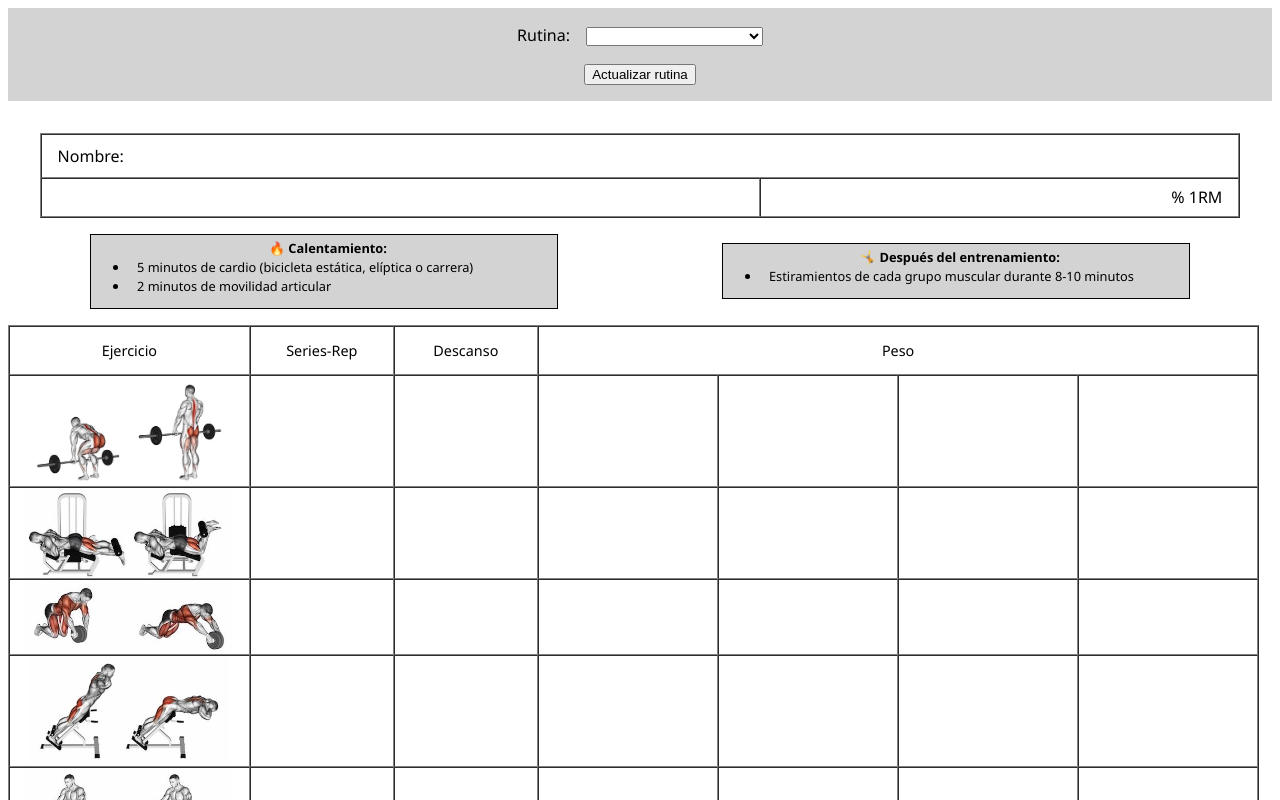
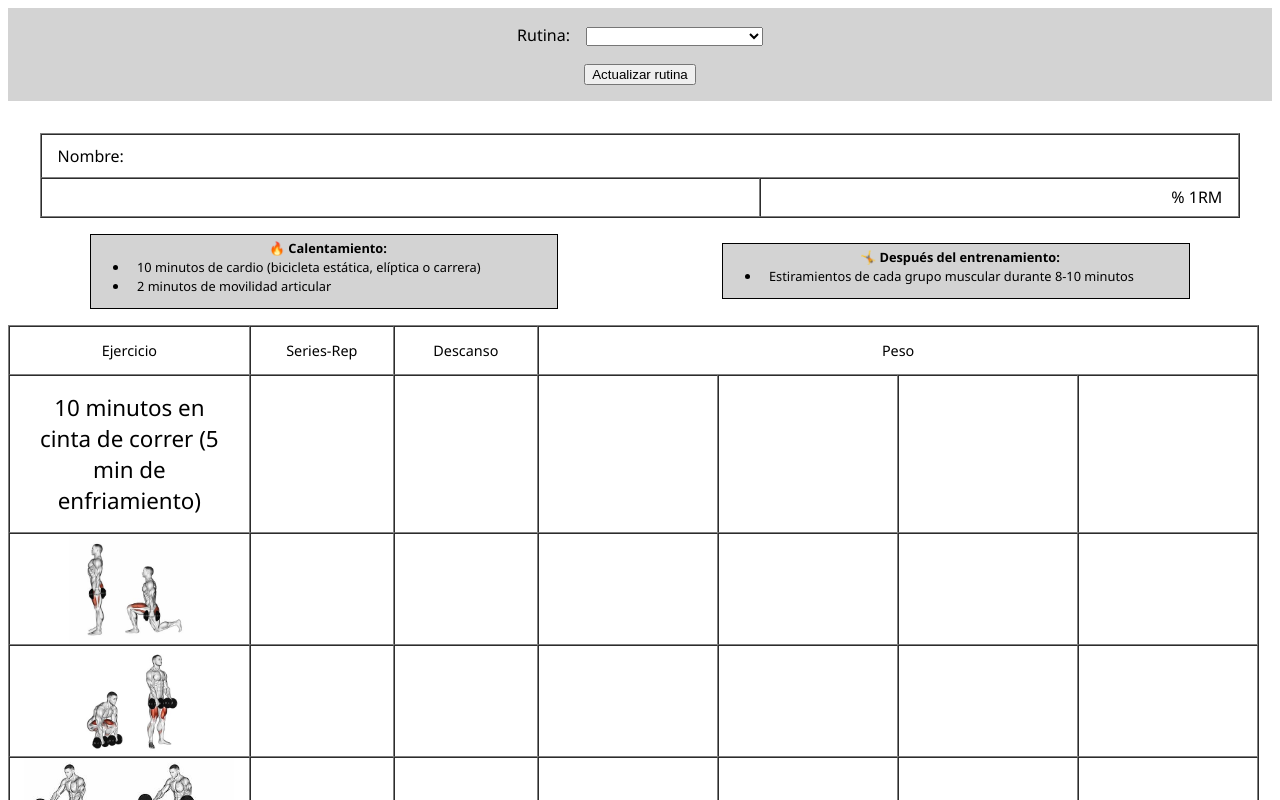
Before and after one commit to fernanfpinformatica/gym-workout-creator, a Vue app: page / in a window 1280 px wide. Shown: the top 800 px of the page. Built offline with nearby package versions, Linux system fonts and the light colour scheme.

Commit message:
Add exercise title instead image and add some women 8 week workout

```diff
--- a/src/App.vue
+++ b/src/App.vue
@@ -12,7 +12,7 @@ import Workout from './components/Workout.vue'
 import WorkoutSelector from './components/WorkoutSelector.vue'
 import workouts from './assets/data/workouts.js'
 
-const workoutKeyname = "dividedRoutineDay7";
+const workoutKeyname = "women8WeeksPlanDay6";
 
 export default {
   name: 'App',
--- a/src/assets/data/workouts.js
+++ b/src/assets/data/workouts.js
@@ -533,6 +533,267 @@ const workouts = {
       }
     ]
   },
+  women8WeeksPlanDay1: {
+    workoutTableData: {
+      type: "cards",
+      titlesList: [
+        "Ejercicio",
+        "Series-Rep",
+        "Descanso",
+        "Peso",
+      ],
+      weightColumnColespan: 4,
+      exercises: [
+        {
+          title: "20 minutos de cardio (5 min de enfriamiento)",
+        },
+        {
+          imgSrc: require('./../img/Back+Lats/image--009.jpg')
+        },
+        {
+          imgSrc: require('./../img/Biceps/image--030.jpg')
+        },
+        {
+          imgSrc: require('./../img/Triceps/image--017.jpg')
+        },
+        {
+          imgSrc: require('./../img/Shoulders/image--060.jpg')
+        },
+      ]
+    },
+    calloutData: [
+      {
+        title: "🔥 Calentamiento:",
+        listItems: [
+          "10 minutos de cardio (bicicleta estática, elíptica o carrera)",
+          "2 minutos de movilidad articular",
+        ]
+      },
+      {
+        title: "🤸 Después del entrenamiento:",
+        listItems: [
+          "Estiramientos de cada grupo muscular durante 8-10 minutos"
+        ]
+      }
+    ]
+  },
+  women8WeeksPlanDay2: {
+    workoutTableData: {
+      type: "cards",
+      titlesList: [
+        "Ejercicio",
+        "Series-Rep",
+        "Descanso",
+        "Peso",
+      ],
+      weightColumnColespan: 4,
+      exercises: [
+        {
+          imgSrc: require('./../img/Abs+Core/image--026.jpg')
+        },
+        {
+          imgSrc: require('./../img/Abs+Core/image--038-iso.jpg')
+        },
+        {
+          imgSrc: require('./../img/Abs+Core/image--050.jpg')
+        },
+        {
+          imgSrc: require('./../img/Back+Lats/image--024.jpg')
+        },
+        {
+          title: "10 minutos de cardio (5 min de enfriamiento)",
+        },
+      ]
+    },
+    calloutData: [
+      {
+        title: "🔥 Calentamiento:",
+        listItems: [
+          "10 minutos de cardio (bicicleta estática, elíptica o carrera)",
+          "2 minutos de movilidad articular",
+        ]
+      },
+      {
+        title: "🤸 Después del entrenamiento:",
+        listItems: [
+          "Estiramientos de cada grupo muscular durante 8-10 minutos"
+        ]
+      }
+    ]
+  },
+  women8WeeksPlanDay3: {
+    workoutTableData: {
+      type: "cards",
+      titlesList: [
+        "Ejercicio",
+        "Series-Rep",
+        "Descanso",
+        "Peso",
+      ],
+      weightColumnColespan: 4,
+      exercises: [
+        {
+          imgSrc: require('./../img/UpperLegs+Glutes/image--010.jpg')
+        },
+        {
+          imgSrc: require('./../img/UpperLegs+Glutes/image--005.jpg')
+        },
+        {
+          imgSrc: require('./../img/UpperLegs+Glutes/image--017.jpg')
+        },
+        {
+          title: "10 minutos en cinta de correr (5 min de enfriamiento)",
+        },
+      ]
+    },
+    calloutData: [
+      {
+        title: "🔥 Calentamiento:",
+        listItems: [
+          "10 minutos de cardio (bicicleta estática, elíptica o carrera)",
+          "2 minutos de movilidad articular",
+        ]
+      },
+      {
+        title: "🤸 Después del entrenamiento:",
+        listItems: [
+          "Estiramientos de cada grupo muscular durante 8-10 minutos"
+        ]
+      }
+    ]
+  },
+  women8WeeksPlanDay4: {
+    workoutTableData: {
+      type: "cards",
+      titlesList: [
+        "Ejercicio",
+        "Series-Rep",
+        "Descanso",
+        "Peso",
+      ],
+      weightColumnColespan: 4,
+      exercises: [
+        {
+          title: "20 minutos de cardio (5 min de enfriamiento)",
+        },
+        {
+          imgSrc: require('./../img/Biceps/image--034.jpg')
+        },
+        {
+          imgSrc: require('./../img/Chest/image--006.jpg')
+        },
+        {
+          imgSrc: require('./../img/Triceps/image--015.jpg')
+        },
+        {
+          imgSrc: require('./../img/Back+Lats/image--019.jpg')
+        },
+        {
+          imgSrc: require('./../img/Shoulders/image--015.jpg')
+        },
+      ]
+    },
+    calloutData: [
+      {
+        title: "🔥 Calentamiento:",
+        listItems: [
+          "10 minutos de cardio (bicicleta estática, elíptica o carrera)",
+          "2 minutos de movilidad articular",
+        ]
+      },
+      {
+        title: "🤸 Después del entrenamiento:",
+        listItems: [
+          "Estiramientos de cada grupo muscular durante 8-10 minutos"
+        ]
+      }
+    ]
+  },
+  women8WeeksPlanDay5: {
+    workoutTableData: {
+      type: "cards",
+      titlesList: [
+        "Ejercicio",
+        "Series-Rep",
+        "Descanso",
+        "Peso",
+      ],
+      weightColumnColespan: 4,
+      exercises: [
+        {
+          title: "20 minutos de carrera (5 min de enfriamiento)",
+        },
+        {
+          imgSrc: require('./../img/Abs+Core/image--026.jpg')
+        },
+        {
+          imgSrc: require('./../img/Abs+Core/image--038-iso.jpg')
+        },
+        {
+          imgSrc: require('./../img/Abs+Core/image--050.jpg')
+        },
+      ]
+    },
+    calloutData: [
+      {
+        title: "🔥 Calentamiento:",
+        listItems: [
+          "10 minutos de cardio (bicicleta estática, elíptica o carrera)",
+          "2 minutos de movilidad articular",
+        ]
+      },
+      {
+        title: "🤸 Después del entrenamiento:",
+        listItems: [
+          "Estiramientos de cada grupo muscular durante 8-10 minutos"
+        ]
+      }
+    ]
+  },
+  women8WeeksPlanDay6: {
+    workoutTableData: {
+      type: "cards",
+      titlesList: [
+        "Ejercicio",
+        "Series-Rep",
+        "Descanso",
+        "Peso",
+      ],
+      weightColumnColespan: 4,
+      exercises: [
+        {
+          title: "10 minutos en cinta de correr (5 min de enfriamiento)",
+        },
+        {
+          imgSrc: require('./../img/UpperLegs+Glutes/image--010.jpg')
+        },
+        {
+          imgSrc: require('./../img/UpperLegs+Glutes/image--036.jpg')
+        },
+        {
+          imgSrc: require('./../img/Forearms+Calves/image--013.jpg')
+        },
+        {
+          imgSrc: require('./../img/Forearms+Calves/image--012.jpg')
+        },
+      ]
+    },
+    calloutData: [
+      {
+        title: "🔥 Calentamiento:",
+        listItems: [
+          "10 minutos de cardio (bicicleta estática, elíptica o carrera)",
+          "2 minutos de movilidad articular",
+        ]
+      },
+      {
+        title: "🤸 Después del entrenamiento:",
+        listItems: [
+          "Estiramientos de cada grupo muscular durante 8-10 minutos"
+        ]
+      }
+    ]
+  },
 }
 
-  export default workouts;
+export default workouts;
--- a/src/components/ExerciseCard.vue
+++ b/src/components/ExerciseCard.vue
@@ -1,6 +1,7 @@
 <template>
   <div class="exercise-wrapper">
-    <img :src="exercise.imgSrc" />
+    <img v-if="!exercise.title" :src="exercise.imgSrc" />
+    <p v-if="exercise.title">{{ exercise.title }}</p>
     <div class="exercise-name"></div>
   </div>
 </template>
--- a/src/components/ExerciseRow.vue
+++ b/src/components/ExerciseRow.vue
@@ -2,8 +2,8 @@
   <tr>
     <td>
       <div class="exercise-img-wrapper">
-        <img
-            :src="exercise.imgSrc" />
+        <img v-if="!exercise.title" :src="exercise.imgSrc" />
+        <p class="exercise-title" v-if="exercise.title">{{ exercise.title }}</p>
       </div>
     </td>
     <td> </td>
@@ -65,4 +65,9 @@ export default {
       width: 49%;
       text-align: center;
   }
+
+  .exercise-title {
+    font-size: 1.4rem;
+    margin: 1rem;
+  }
 </style>
```
Also changed, not shown: src/assets/img/Abs+Core/image--038-iso.jpg (added).
